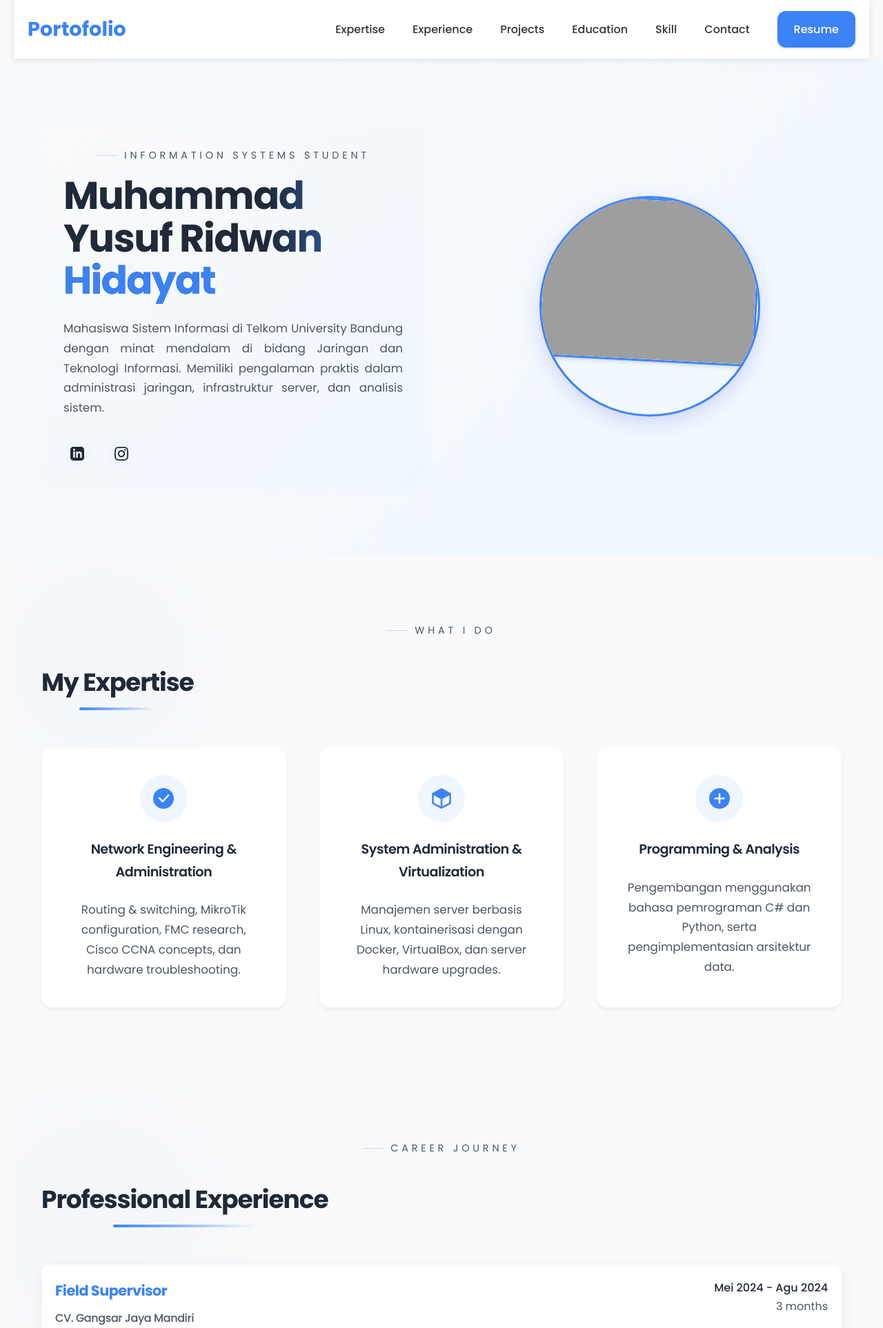
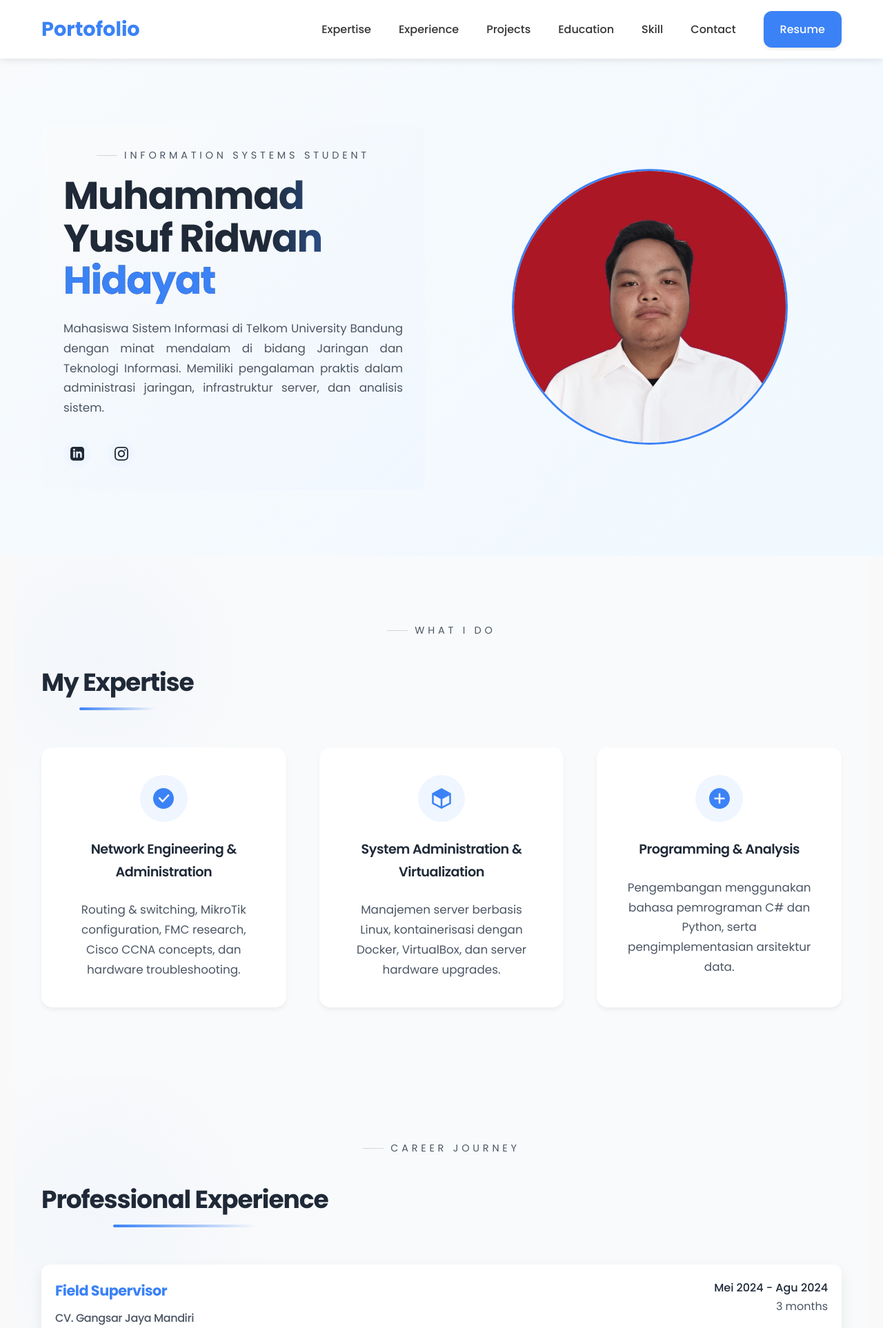
Before and after one commit to yusufbendrat/webporto, a Django app: page / in a window 1280 px wide. Shown: the top 1926 px of the page at 69% size. Run offline with Django 5.2, Linux system fonts and the light colour scheme; grey boxes are pictures that could not be loaded.

Commit message:
perbaikan tampilan foto

```diff
--- a/webporto/base/templates/index.html
+++ b/webporto/base/templates/index.html
@@ -136,7 +136,7 @@
 
           <div class="hero-right">
             <div class="hero-image-container">
-              <img src="{% static 'images/hero.png' %}" alt="Muhammad Yusuf Ridwan Hidayat" class="hero-image"/>
+              <img src="{% static 'images/pas foto.jpg' %}" alt="Muhammad Yusuf Ridwan Hidayat" class="hero-image"/>
             </div>
           </div>
         </div>
--- a/webporto/static/css/styles.css
+++ b/webporto/static/css/styles.css
@@ -167,6 +167,9 @@ a {
   z-index: 1000;
   box-shadow: 0 2px 10px rgba(0, 0, 0, 0.1);
   transition: all 0.3s ease;
+  width: 100vw;
+  margin-left: calc(-50vw + 50%);
+  padding: 1rem clamp(20px, 5vw, 60px);
 }
 
 nav ul {
@@ -289,25 +292,25 @@ nav ul li a:hover::after {
 }
 
 .hero-image-container {
-  width: 320px;
-  height: 320px;
+  width: 400px;
+  height: 400px;
   border-radius: 50%;
+  border: 3px solid var(--accentColor);
   overflow: hidden;
-  border: 3px solid var(--accentColor);
-  box-shadow: 0 10px 30px rgba(79, 70, 229, 0.2);
-  position: relative;
-  animation: float 6s ease-in-out infinite;
+  display: flex;
+  justify-content: center;
+  align-items: center;
 }
 
 .hero-image {
-  border-radius: 8px;
-  border: 3px solid var(--accentColor);
-  transform: rotate(3deg);
-  transition: transform 0.3s ease;
+  width: 100% !important;
+  height: 100% !important;
+  object-fit: cover !important;
+  display: block;
 }
 
 .hero-image:hover {
-  transform: rotate(0);
+  transform: scale(1.08);
 }
 
 .hero-container {
```
Also changed, not shown: webporto/static/images/pas foto.jpg (added).
